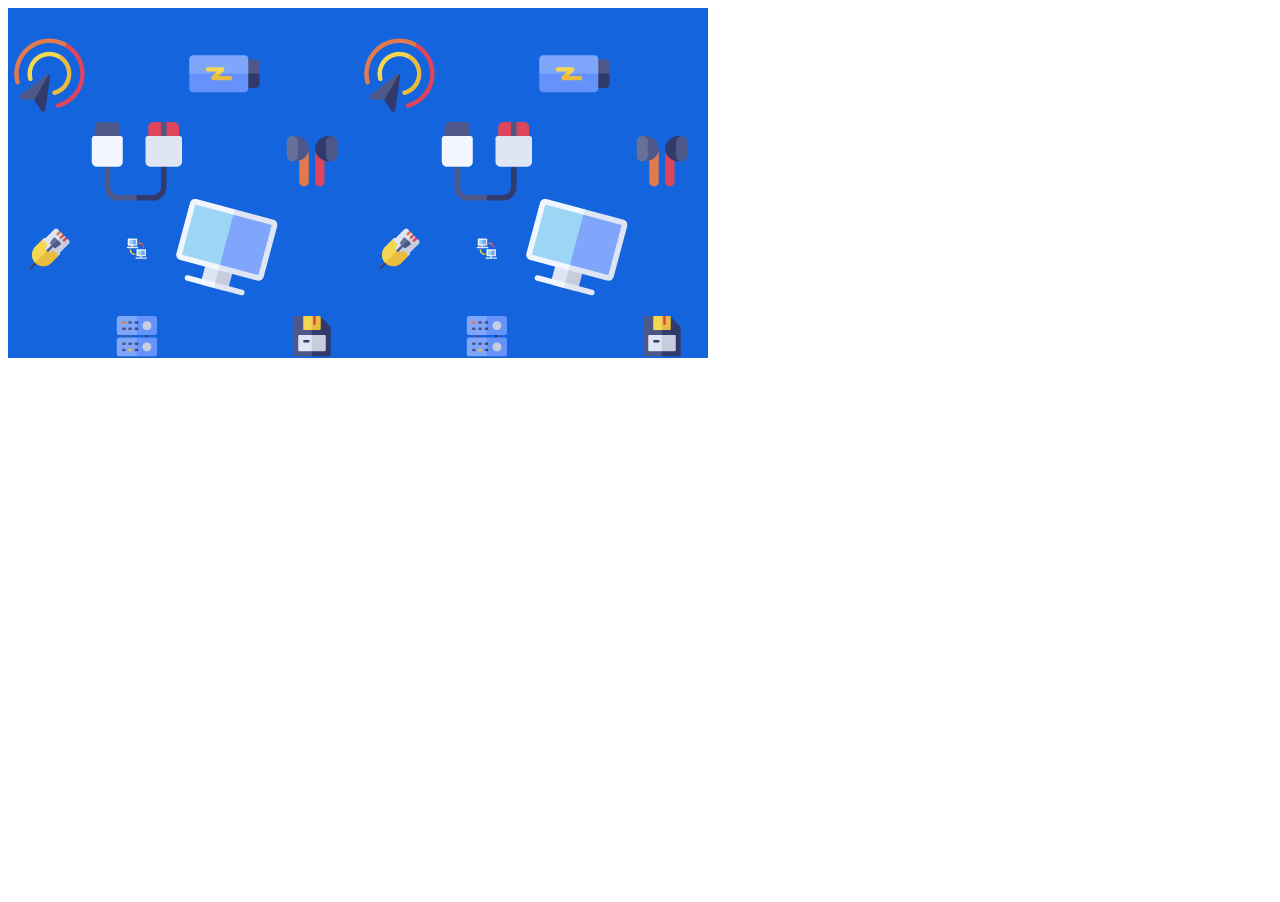
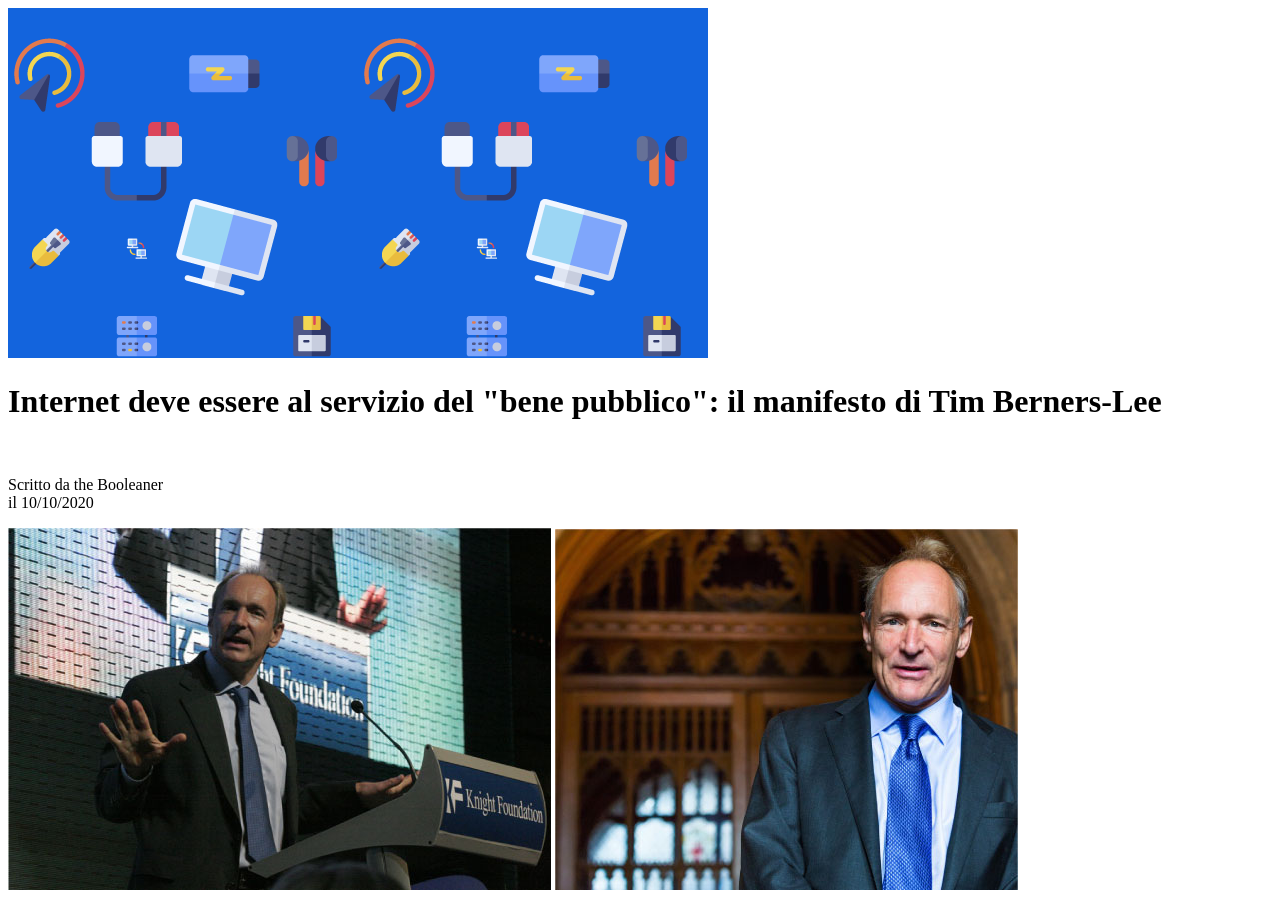
Before and after one commit to Alessio-DiNardo/html-css-booleaner, a plain HTML site: page index.html in a window 1280 px wide. Before the commit the page ends 800 px from the top, so only its background shows below. Drawn offline with Linux system fonts and the light colour scheme.

Commit message:
Add img in main

```diff
--- a/index.html
+++ b/index.html
@@ -11,7 +11,16 @@
     <header>
             <img class="Principale" src="./img/pattern.png" alt="icone">
     </header>
-    <main></main>
+    <main>
+        <h1>
+            Internet deve essere al servizio del "bene pubblico": il manifesto di Tim Berners-Lee
+        </h1>
+        <br>
+        <p>Scritto da the Booleaner <br> il 10/10/2020</p>
+        <img src="/img/tim-1.jpg" alt="Prima persona">
+        <img src="/img/tim-2.jpg" alt="Seconda persona">
+
+    </main>
     <footer></footer>
 </body>
 </html>
```
